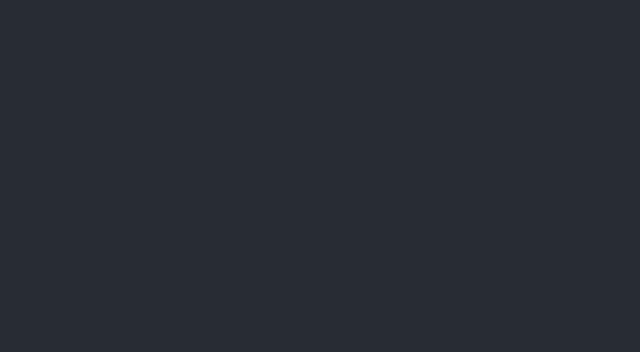
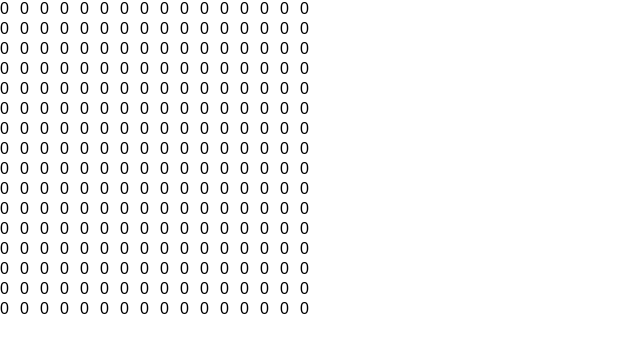
Before and after one commit to irina-mokh/sapper, a React (Create React App) app: page / in a window 1280 px wide. Shown: the top 352 px of the page, without its empty margins (0-640 px from the left). Built offline with nearby package versions, Linux system fonts and the light colour scheme.

Commit message:
feat: generate game

```diff
--- a/src/components/App/index.tsx
+++ b/src/components/App/index.tsx
@@ -1,9 +1,11 @@
 import React from 'react';
+import { Game } from '../Game';
 
 export const App = () => {
   return (
-    <div className="App">
-      <header className="App-header"></header>
+    <div className="app">
+      <header className="app__header">{/* <div>{timer}</div> */}</header>
+      <Game></Game>
     </div>
   );
 };
--- /dev/null
+++ b/src/components/Game/Game.scss
@@ -0,0 +1,9 @@
+.row {
+	display: flex;
+}
+
+.cell {
+	display: block;
+	width: 20px;
+	height: 20px;
+}
--- /dev/null
+++ b/src/components/Game/index.tsx
@@ -0,0 +1,35 @@
+import { useState } from 'react';
+import { generateGame } from '../../utils';
+
+type GameProps = {
+  // startTimer: () => void,
+};
+
+export const Game = (props: GameProps) => {
+  const [game, setGame] = useState(new Array(16).fill(new Array(16).fill(0)));
+
+  const handleStart = (r: number, c: number) => {
+    setGame(generateGame(r, c));
+    // props.startTimer();
+  };
+
+  const rows = game.map((row, r) => {
+    const cells = row.map((cell: Array<string | number>, c: number) => (
+      <li
+        key={c}
+        className="cell"
+        onClick={() => {
+          handleStart(r, c);
+        }}
+      >
+        {cell}
+      </li>
+    ));
+    return (
+      <ul key={r} className="row">
+        {cells}
+      </ul>
+    );
+  });
+  return <main>{rows}</main>;
+};
--- a/src/styles/index.scss
+++ b/src/styles/index.scss
@@ -1,3 +1,4 @@
 @use './global.scss';
 @use './vars.scss';
 @use '../components/App/App.scss';
+@use '../components/Game/Game.scss';
--- /dev/null
+++ b/src/utils/index.tsx
@@ -0,0 +1,52 @@
+export function randomIntFromInterval(min: number, max: number) {
+  // min and max included
+  return Math.floor(Math.random() * (max - min + 1) + min);
+}
+
+const MINES_TOTAL = 40;
+const COLS = 16;
+const ROWS = 16;
+
+export const generateGame = (rowStart: number, colStart: number) => {
+  const game = [];
+  while (game.length < ROWS) {
+    game.push(new Array(COLS).fill(0));
+  }
+
+  let mines = 0;
+  while (mines <= MINES_TOTAL) {
+    //generate col(c) and row(r) indexes
+    const c = randomIntFromInterval(0, COLS - 1);
+    const r = randomIntFromInterval(0, ROWS - 1);
+
+    if (game[r][c] !== 'X' && r !== rowStart && c !== colStart) {
+      game[r][c] = 'X';
+      mines++;
+    }
+  }
+
+  for (let r = 0; r < ROWS; r++) {
+    for (let c = 0; c < COLS; c++) {
+      if (game[r][c] !== 'X') {
+        let i = 0;
+        const cols = COLS - 1;
+        const rows = ROWS - 1;
+        if (r > 0) {
+          if (game[r - 1][c] === 'X') i++;
+          if (c < cols && game[r - 1][c + 1] === 'X') i++;
+          if (c > 0 && game[r - 1][c - 1] === 'X') i++;
+        }
+        if (r < rows) {
+          if (game[r + 1][c] === 'X') i++;
+          if (c < cols && game[r + 1][c + 1] === 'X') i++;
+          if (c > 0 && game[r + 1][c - 1] === 'X') i++;
+        }
+        if (c < cols && game[r][c + 1] === 'X') i++;
+        if (c > 0 && game[r][c - 1] === 'X') i++;
+
+        game[r][c] = i;
+      }
+    }
+  }
+  return game;
+};
```
Also changed, not shown: src/assets/logo.svg (deleted).
